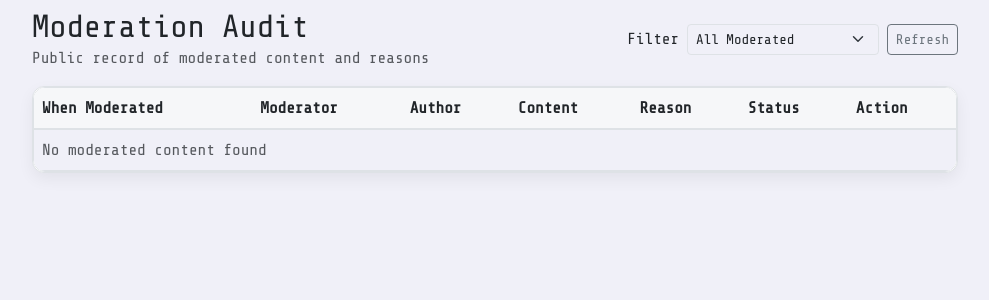
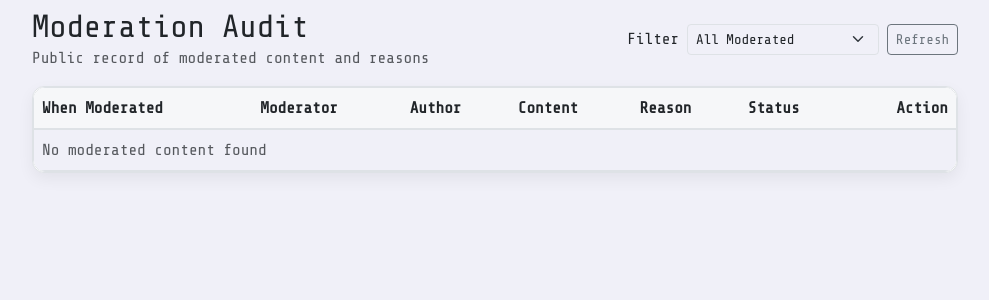
Before and after one commit to TheCrazyGM/hive-micro, a Flask app: page /audit in a window 1280 px wide. Shown: the part 59-359 px from the top of the page, without its empty margins (145-1134 px from the left). Run offline with Flask 3, Linux system fonts and the light colour scheme; the visitor is signed in with stand-in values (Sample User, id 1); data that the repository does not hold is empty; some libraries are stand-ins or nearby versions.

Commit message:
style: improve audit table layout with better scrolling and aligned action column

```diff
--- a/app/templates/pages/audit.html
+++ b/app/templates/pages/audit.html
@@ -32,8 +32,8 @@
       </div>
       <div class="card">
         <div class="card-body p-0">
-          <div class="table-responsive">
-            <table class="table mb-0 align-middle">
+          <div class="table-responsive" style="overflow-x: auto; -webkit-overflow-scrolling: touch;">
+            <table class="table mb-0 align-middle mod-table">
               <thead>
                 <tr>
                   <th>When Moderated</th>
@@ -42,7 +42,7 @@
                   <th>Content</th>
                   <th>Reason</th>
                   <th>Status</th>
-                  <th>Action</th>
+                  <th class="text-end">Action</th>
                 </tr>
               </thead>
               <tbody id="auditTableBody">
```
